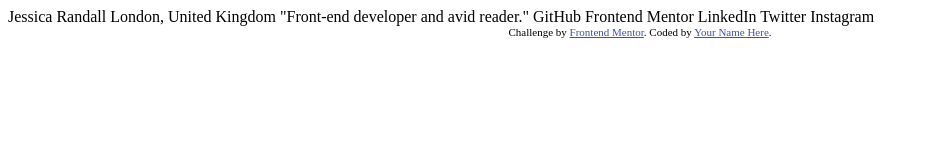
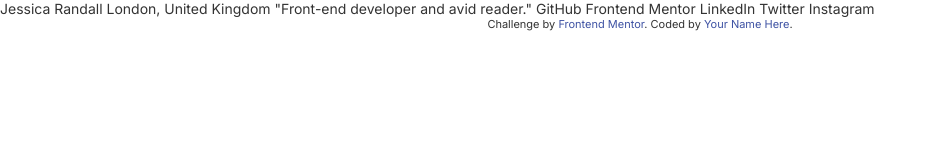
Before and after one commit to BigO-Dev/social-links-profile, a plain HTML site: page index.html in a window 1280 px wide. Shown: the whole page, without its empty margins (0-936 px from the left). Drawn offline with Linux system fonts and the light colour scheme.

Commit message:
Add style sheet and custom CSS properties

```diff
--- a/index.html
+++ b/index.html
@@ -1,34 +1,39 @@
 <!DOCTYPE html>
 <html lang="en">
   <head>
-  <meta charset="UTF-8">
-  <meta name="viewport" content="width=device-width, initial-scale=1.0"> <!-- displays site properly based on user's device -->
+    <meta charset="UTF-8" />
+    <meta name="viewport" content="width=device-width, initial-scale=1.0" />
+    <!-- displays site properly based on user's device -->
 
-  <link rel="icon" type="image/png" sizes="32x32" href="./assets/images/favicon-32x32.png">
+    <link
+      rel="icon"
+      type="image/png"
+      sizes="32x32"
+      href="./assets/images/favicon-32x32.png"
+    />
+    <link rel="stylesheet" href="style.css" />
+
+    <link rel="preconnect" href="https://fonts.googleapis.com" />
+    <link rel="preconnect" href="https://fonts.gstatic.com" crossorigin />
+    <link
+      href="https://fonts.googleapis.com/css2?family=Inter:wght@100..900&display=swap"
+      rel="stylesheet"
+    />
 
     <title>Frontend Mentor | Social links profile</title>
 
     <!-- Feel free to remove these styles or customise in your own stylesheet 👍 -->
-  <style>
-    .attribution { font-size: 11px; text-align: center; }
-    .attribution a { color: hsl(228, 45%, 44%); }
-  </style>
+    <style></style>
   </head>
   <body>
-
-  Jessica Randall
-  London, United Kingdom
-  "Front-end developer and avid reader."
-
-  GitHub
-  Frontend Mentor
-  LinkedIn
-  Twitter
-  Instagram
+    Jessica Randall London, United Kingdom "Front-end developer and avid
+    reader." GitHub Frontend Mentor LinkedIn Twitter Instagram
 
     <div class="attribution">
-    Challenge by <a href="https://www.frontendmentor.io?ref=challenge" target="_blank">Frontend Mentor</a>.
-    Coded by <a href="#">Your Name Here</a>.
+      Challenge by
+      <a href="https://www.frontendmentor.io?ref=challenge" target="_blank"
+        >Frontend Mentor</a
+      >. Coded by <a href="#">Your Name Here</a>.
     </div>
   </body>
 </html>
--- /dev/null
+++ b/style.css
@@ -0,0 +1,66 @@
+/* Custom CSS Properties */
+
+:root {
+  --primary-green: hsl(75, 94%, 57%);
+  --neutral-white: hsl(0, 0%, 100%);
+  --neutral-grey: hsl(0, 0%, 20%);
+  --neutral-dark-grey: hsl(0, 0%, 12%);
+  --neutral-off-black: hsl(0, 0%, 8%);
+  --typography-body-copy: 0.875rem;
+  --typography-font-family: 'Inter', sans-serif;
+  --typography-font-weight-regular: 400;
+  --typography-font-weight-medium: 600;
+  --typography-font-weight-bold: 700;
+}
+
+/* Reset CSS */
+/* Reset CSS */
+*,
+*::before,
+*::after {
+  margin: 0;
+  padding: 0;
+  box-sizing: border-box;
+}
+
+body {
+  font-family: var(--typography-font-family);
+  font-size: var(--typography-body-copy);
+  color: var(--neutral-grey);
+  background-color: var(--neutral-white);
+}
+
+a {
+  text-decoration: none;
+  color: var(--primary-green);
+}
+
+ul {
+  list-style: none;
+}
+
+button {
+  border: none;
+  background-color: transparent;
+  cursor: pointer;
+}
+
+input,
+textarea,
+select,
+button {
+  font-family: inherit;
+}
+
+img {
+  max-width: 100%;
+  height: auto;
+}
+
+.attribution {
+  font-size: 11px;
+  text-align: center;
+}
+.attribution a {
+  color: hsl(228, 45%, 44%);
+}
```
Lines whose indentation alone changed are shown as unchanged.
